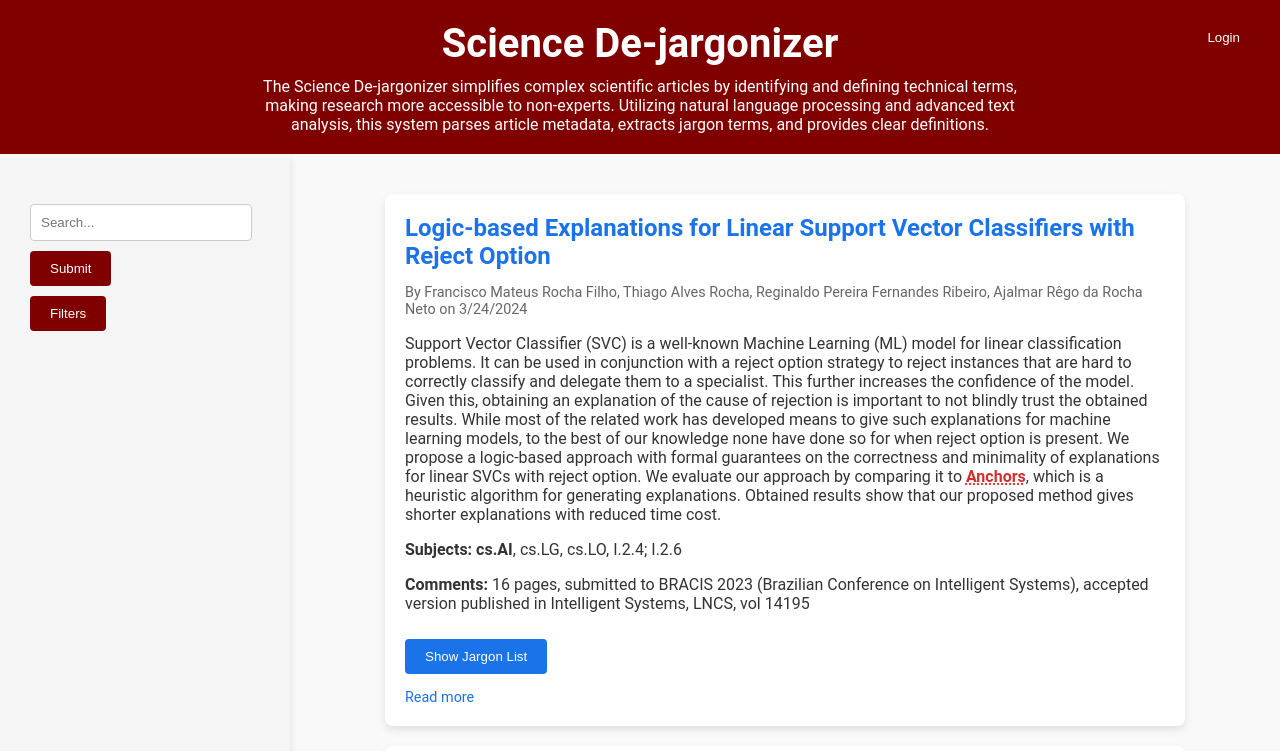
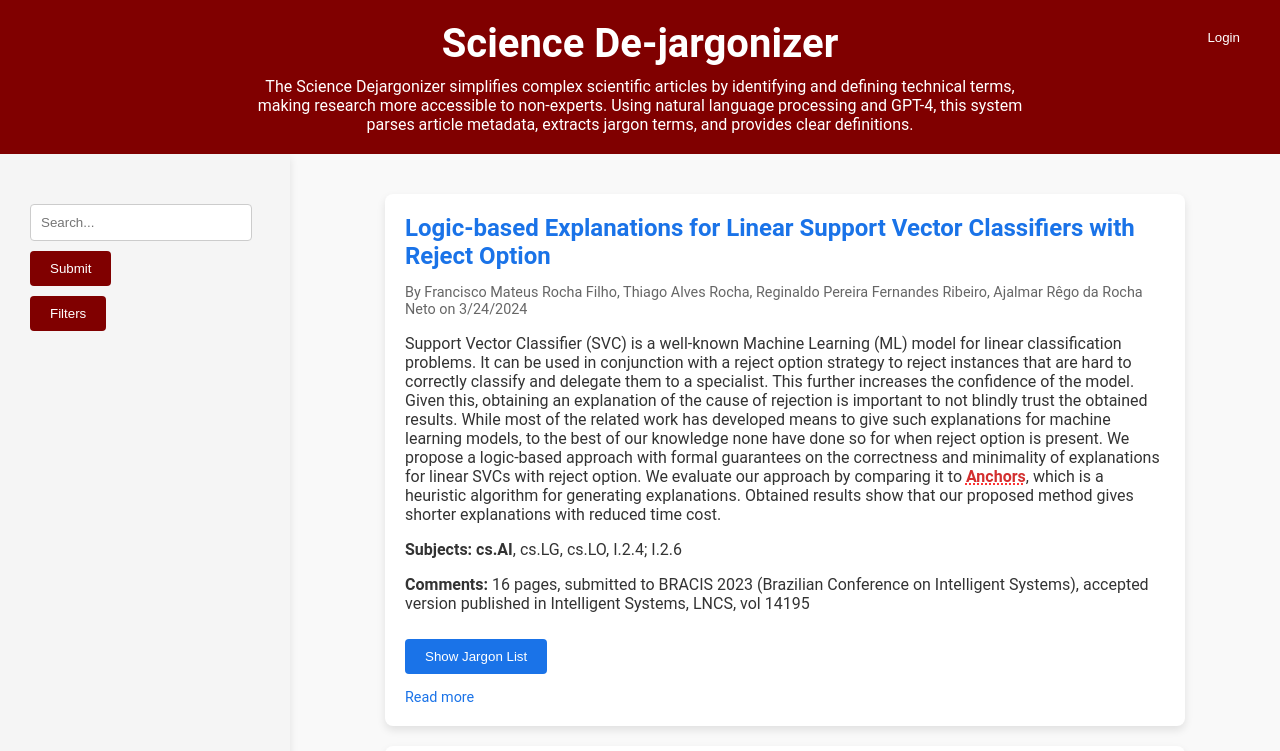
Before and after one commit to ericlee878/ScienceDeJargonizer, a React (Create React App) app in the folder my-app/: page / in a window 1280 px wide. Shown: the top 751 px of the page. Built offline with nearby package versions, Linux system fonts and the light colour scheme.

Commit message:
change description again

```diff
--- a/my-app/src/App.js
+++ b/my-app/src/App.js
@@ -192,7 +192,7 @@ function App() {
       <div className="App">
         <header className="App-header">
           <h1>Science De-jargonizer</h1>
-          <p className="app-description">The Science De-jargonizer simplifies complex scientific articles by identifying and defining technical terms, making research more accessible to non-experts. Utilizing natural language processing and advanced text analysis, this system parses article metadata, extracts jargon terms, and provides clear definitions.</p>
+          <p className="app-description">The Science Dejargonizer simplifies complex scientific articles by identifying and defining technical terms, making research more accessible to non-experts. Using natural language processing and GPT-4, this system parses article metadata, extracts jargon terms, and provides clear definitions.</p>
         </header>
         <Routes>
           <Route path="/login" element={<Login />} />
```
